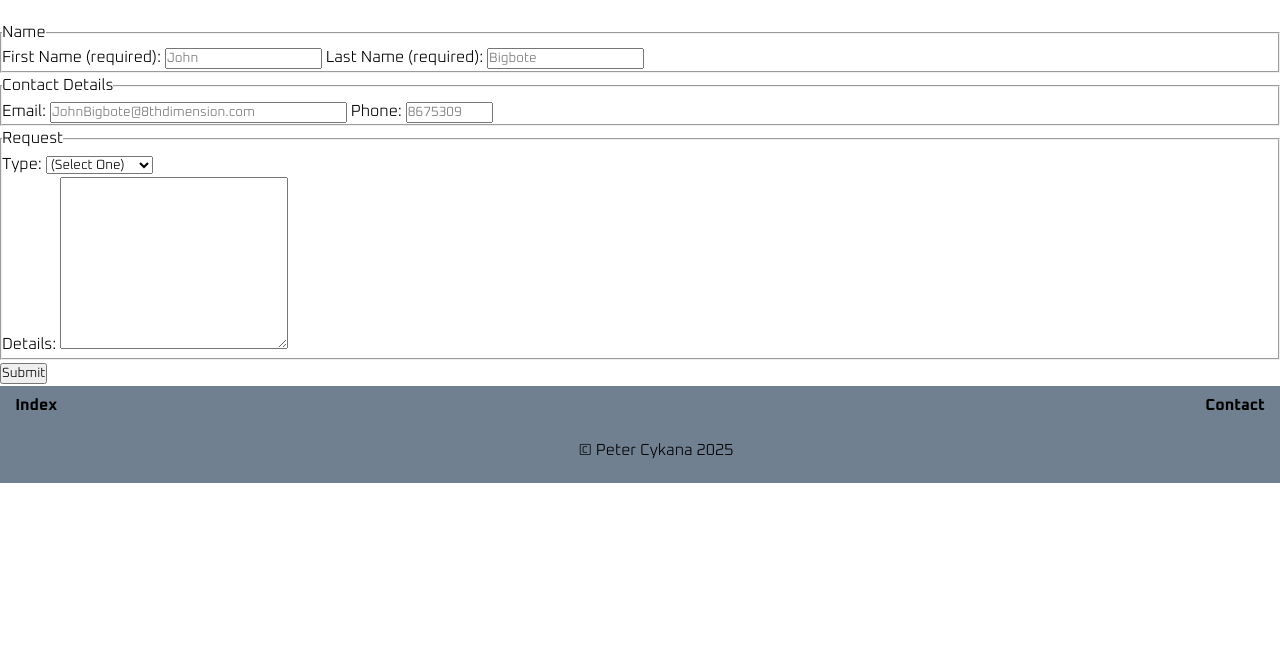
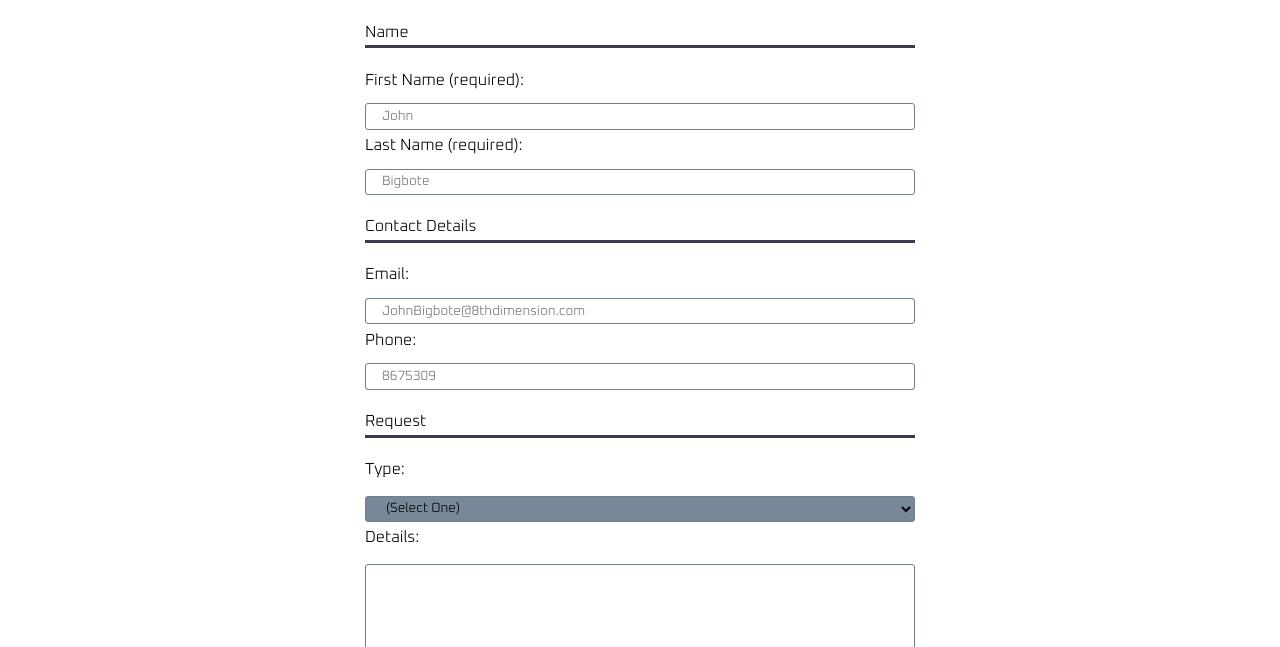
Before and after one commit to PCykana/Personal-Portfolio-WEB504, a plain HTML site: page components/contact/contact.html in a window 1280 px wide. Shown: the part 153-800 px from the top of the page. Drawn offline with Linux system fonts and the light colour scheme; a web font is replaced by a local one.

Commit message:
basic css for the contact page completed

```diff
--- a/components/contact/contact.css
+++ b/components/contact/contact.css
@@ -3,3 +3,56 @@ body {
   height: 100vh;
   margin: 0;
 }
+
+form {
+  width: 80vw;
+  max-width: 550px;
+  min-width: 300px;
+  margin: 0 auto;
+  padding-bottom: 2em;
+}
+
+legend {
+    width: 100%;
+    border-bottom: 3px solid #3b3b4f;
+}
+
+fieldset {
+  border: none;
+  padding: 1rem 0;
+}
+
+fieldset:last-of-type {
+  border-bottom: none;
+}
+
+label {
+  display: block;
+  margin: 0.2rem 0;
+}
+
+input,
+textarea,
+select {
+    margin: 10px 0 0 0;
+    width: 100%;
+    min-height: 2em;
+    padding-left: 1rem;
+    border-radius:3px;
+    border: 1px solid slategray;
+}
+
+select {
+    background-color: lightslategray;
+}
+
+input[type="submit"] {
+  display: block;
+  width: 60%;
+  margin: 1em auto;
+  height: 2em;
+  font-size: 1.1rem;
+  background-color: slategray;
+  border-radius: 3px;
+  min-width: 300px;
+}
--- a/components/contact/contact.html
+++ b/components/contact/contact.html
@@ -8,7 +8,7 @@
 <link rel="preconnect" href="https://fonts.gstatic.com" crossorigin>
 <link href="https://fonts.googleapis.com/css2?family=Bungee+Hairline&family=Libertinus+Keyboard&family=Oxanium:wght@200..800&family=Rubik+Glitch&family=Special+Elite&display=swap" rel="stylesheet">
     <link rel="stylesheet" href="../../assets/global-styles/gstyle.css">
-    <link rel="stylesheet" href="../../assets/global-styles/gstyle.css">
+    <link rel="stylesheet" href="contact.css">
 </head>
 <body>
     <header class="sticky-header" role="banner">
```
Also changed, not shown: components/home/home.css (+10 -4 lines).
